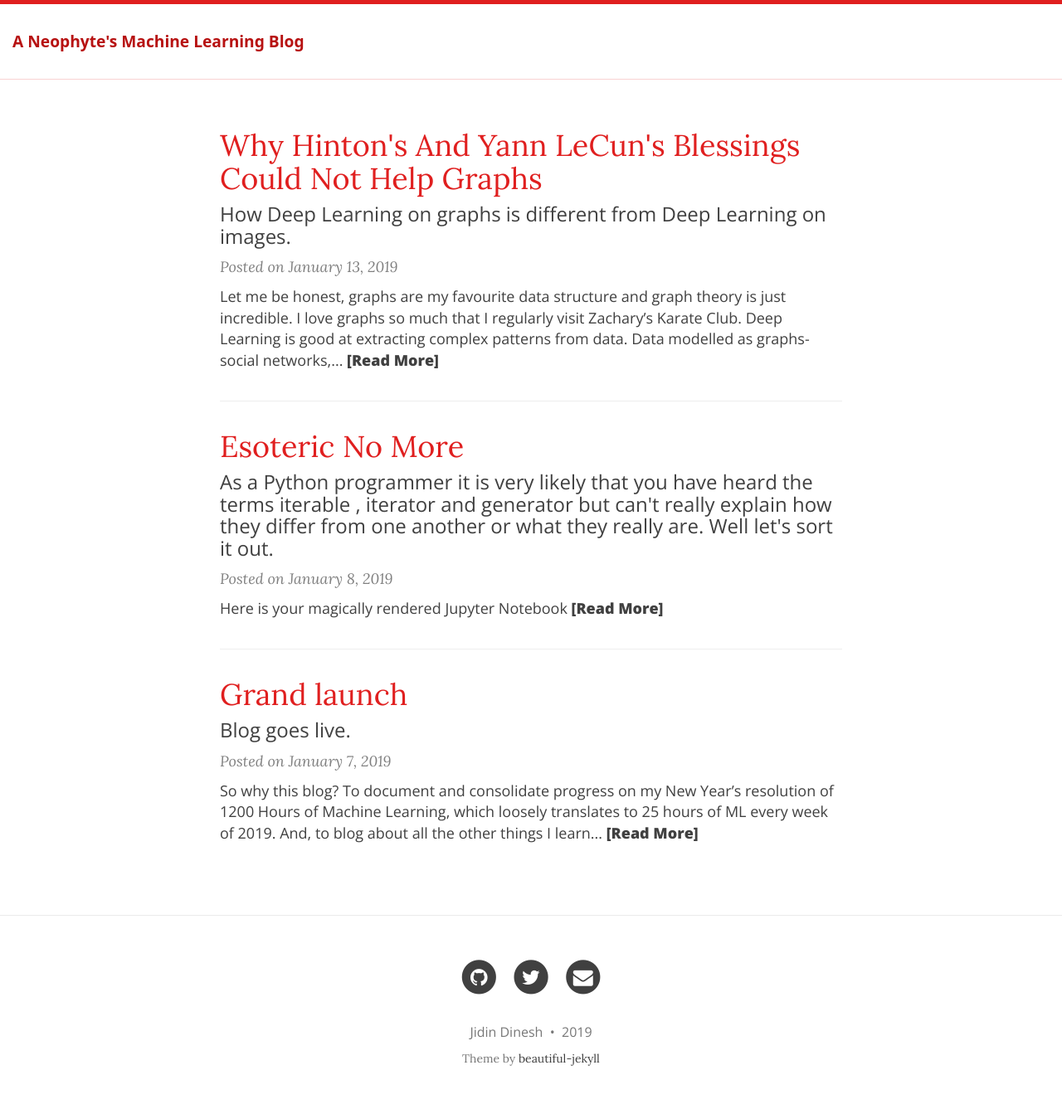
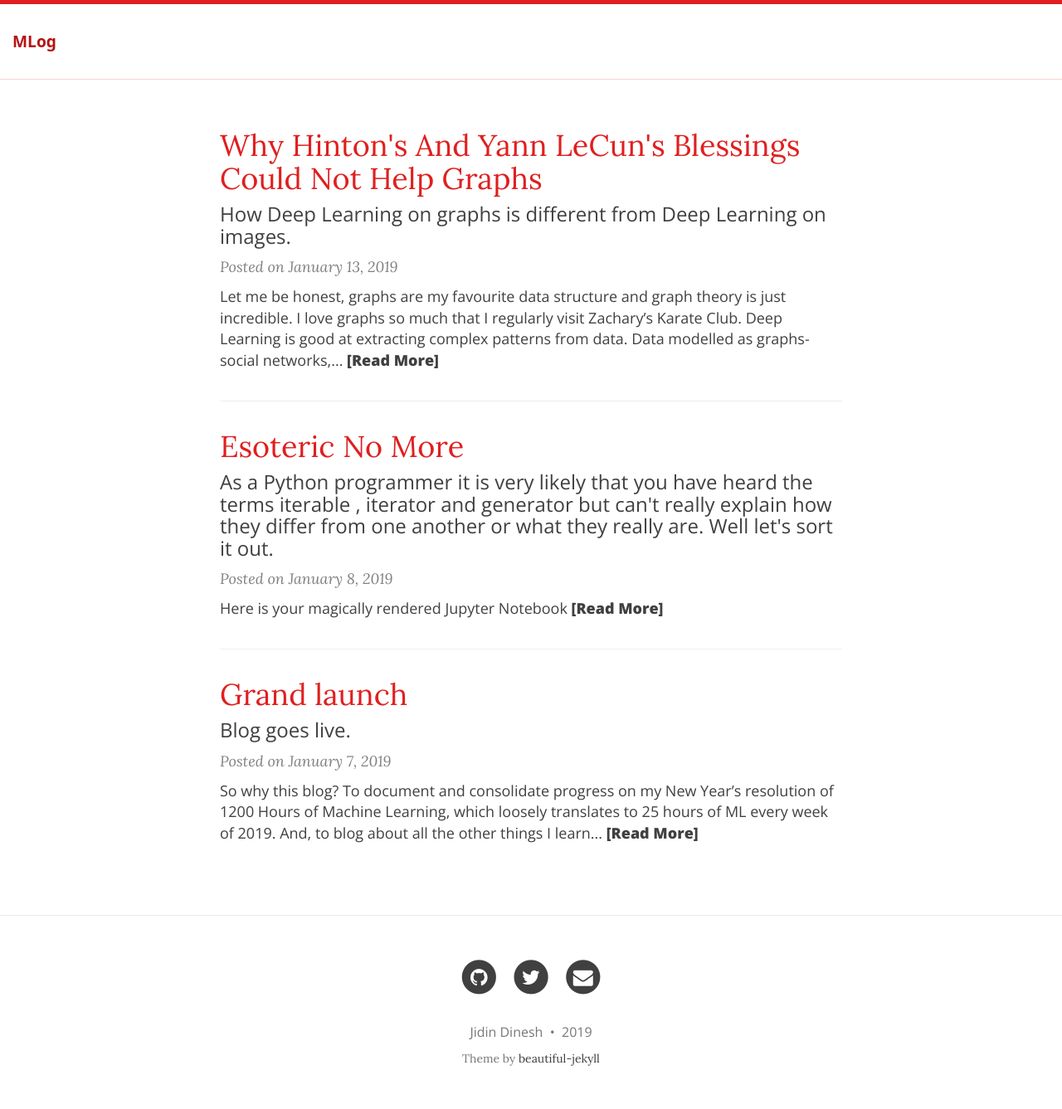
Before and after one commit to jidindinesh/jidindinesh.github.io, a Jekyll site: the page built from index.html, in a window 1280 px wide. Shown: the whole page at 83% size. Built offline with Jekyll 4.4.1, drawn with Linux system fonts in a browser that asks for light colours; nearby versions of some CDN libraries; the list of posts is cut into pages by our own code.

Commit message:
Update _config.yml

```diff
--- a/_config.yml
+++ b/_config.yml
@@ -14,10 +14,10 @@ url: "http://jidindinesh.github.io"
 # Of course don't forget to change the username and projectname to YOUR username and project
 
 # Name of website
-title: A Neophyte's Machine Learning Blog
+title: MLog
 
 # Short description of your site
-description: MLog
+description:
 
 # --- Navigation bar options --- #
 
```
